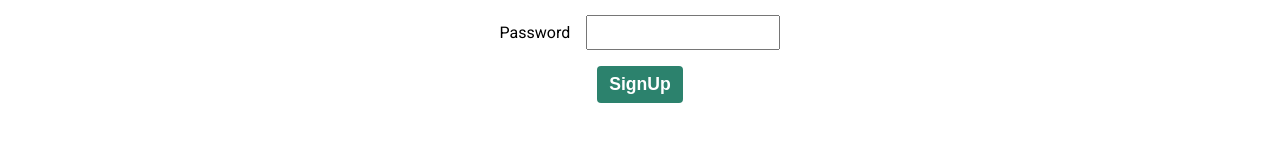
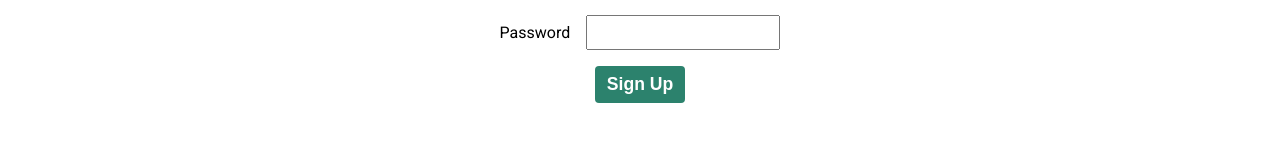
Before and after one commit to nrrao/habitTracker-client, a React (Create React App) app: page /signup in a window 1280 px wide. Shown: the part 162-304 px from the top of the page. Built offline with nearby package versions, Linux system fonts and the light colour scheme.

Commit message:
review changes

```diff
--- a/src/components/SignUp/SignUpForm.js
+++ b/src/components/SignUp/SignUpForm.js
@@ -56,7 +56,7 @@
             ></input>
           </li>
           <li className="form-row">
-            <button type="submit">SignUp</button>
+            <button type="submit">Sign Up</button>
           </li>
         </ul>
       </form>
```
